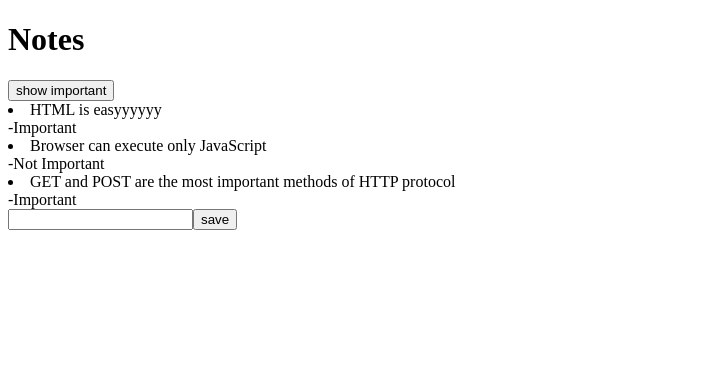
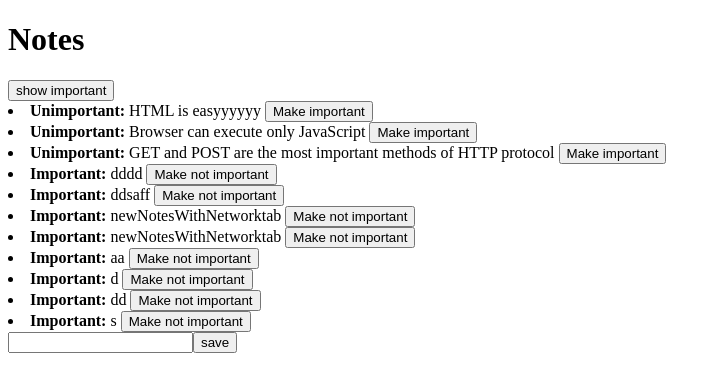
Before and after one commit to leburgeon/notesapp, a React (Vite) app: page / in a window 1280 px wide. Shown: the top 392 px of the page, without its empty margins (0-721 px from the left). Built offline with nearby package versions, Linux system fonts and the light colour scheme; data requests are answered from the project's data file.

Commit message:
adds fuctionality for adding a new note to the json-server database using axios.post and updating importance flag of an existing note using axios.put

```diff
--- a/db.json
+++ b/db.json
@@ -3,7 +3,7 @@
     {
       "id": "1",
       "content": "HTML is easyyyyyy",
-        "important": true
+      "important": false
     },
     {
       "id": "2",
@@ -13,6 +13,46 @@
     {
       "id": "3",
       "content": "GET and POST are the most important methods of HTTP protocol",
+      "important": false
+    },
+    {
+      "id": "3d90",
+      "content": "dddd",
+      "important": true
+    },
+    {
+      "id": "5b7a",
+      "content": "ddsaff",
+      "important": true
+    },
+    {
+      "id": "c9c4",
+      "content": "newNotesWithNetworktab",
+      "important": true
+    },
+    {
+      "id": "bd9d",
+      "content": "newNotesWithNetworktab",
+      "important": true
+    },
+    {
+      "id": "e32e",
+      "content": "aa",
+      "important": true
+    },
+    {
+      "id": "fb98",
+      "content": "d",
+      "important": true
+    },
+    {
+      "id": "c366",
+      "content": "dd",
+      "important": true
+    },
+    {
+      "id": "8e7d",
+      "content": "s",
       "important": true
     }
   ]
--- a/src/App.jsx
+++ b/src/App.jsx
@@ -7,31 +7,31 @@ import ShowButton from './components/ShowButton'
 
 
 const App = (props) => {
+  // States
   const [notes, setNotes] = useState([])
   const [newNote, setNewNote] = useState("")
   const [showAll, setShowAll] = useState(true)
 
 
+  // Effect hook for fetching the notes data from server
   useEffect(() => {
-    console.log('effect')
     axios.get('http://localhost:3001/notes')
     .then(response => {
-      console.log("Promise fulfilled")
       setNotes(response.data)
     })
   }, [])
 
-  // For generating the list of notes to show
+  // For generating the list of notes to show based on the showall filter
   const notesToShow = showAll
     ? notes
     : notes.filter(note => note.important)
 
-  // Controller for new note input
+  // Controller for new note input component
   const handleNoteChange = (event) => {
     setNewNote(event.target.value)
   }
 
-  // Event handler for adding a new note to the server
+  // Event handler for adding a new note to the server using axios post request
   const handleNewNote = (event) => {
     event.preventDefault()
     // New json note to add to server
@@ -40,10 +40,23 @@ const App = (props) => {
       content: newNote,
       important: Math.random() < 0.5
     }
+    // Axios post request returns promise
     axios
     .post('http://localhost:3001/notes', newNoteObject)
     .then(response => {
-      console.log(response)
+      setNotes(notes.concat(response.data));
+      setNewNote("")
+    })
+  }
+
+  // Event handler for toggling note importance
+  const toggleImportanceOf = (id) => {
+    const urlOfId = `http://localhost:3001/notes/${id}`
+    const note = notes.find(note => note.id === id);
+    const changedNote = {...note, important: !note.important}
+
+    axios.put(urlOfId, changedNote).then(response => {
+      setNotes(notes.map(note => note.id === id ? response.data : note))
     })
   }
 
@@ -53,7 +66,7 @@ const App = (props) => {
       <div>
         <ShowButton showAll={showAll} setShowAll={setShowAll}/>
       </div>
-      <NotesDisplay notesToShow={notesToShow}/>
+      <NotesDisplay notesToShow={notesToShow} toggleImportanceOf={toggleImportanceOf}/>
       <NoteForm newNote={newNote} handleNewNote={handleNewNote} handleNoteChange={handleNoteChange}/>
     </div>
   )
--- a/src/components/Note.jsx
+++ b/src/components/Note.jsx
@@ -1,7 +1,9 @@
-const Note = ({ note }) => {
+const Note = ({ note, toggleImportance }) => {
+  const label = note.important? "Make not important" : "Make important";
     return (
-      <li>{note.content} <div>
-        -{note.important? "Important" : "Not Important"}</div></li>
+      <li><strong>{note.important? "Important: " : "Unimportant: "}</strong>{note.content + "  "}
+          <button onClick={toggleImportance}>{label}</button>
+      </li>
     )
   }
 
--- a/src/components/NotesDisplay.jsx
+++ b/src/components/NotesDisplay.jsx
@@ -1,11 +1,13 @@
 import Note from "./Note"
 
-const NotesDisplay = ({ notesToShow }) => {
-    console.log("Notes display rendered")
+const NotesDisplay = ({ notesToShow, toggleImportanceOf }) => {
     return (
         <>
             {notesToShow.map((note) =>
-        <Note key={note.id} note={note}/>)}
+        <Note
+            key={note.id}
+            note={note}
+            toggleImportance={() => toggleImportanceOf(note.id)}/>)}
         </>
     )
 }
```
Lines whose indentation alone changed are shown as unchanged.
